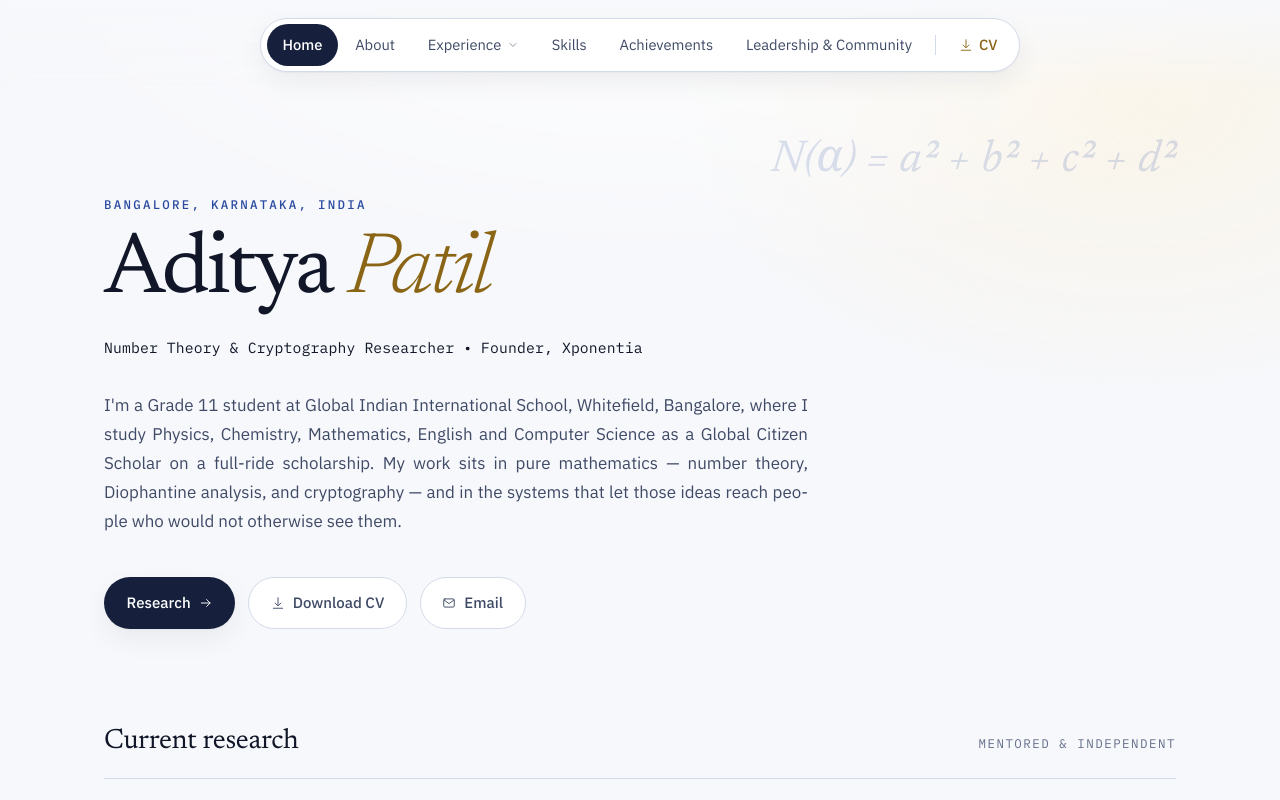
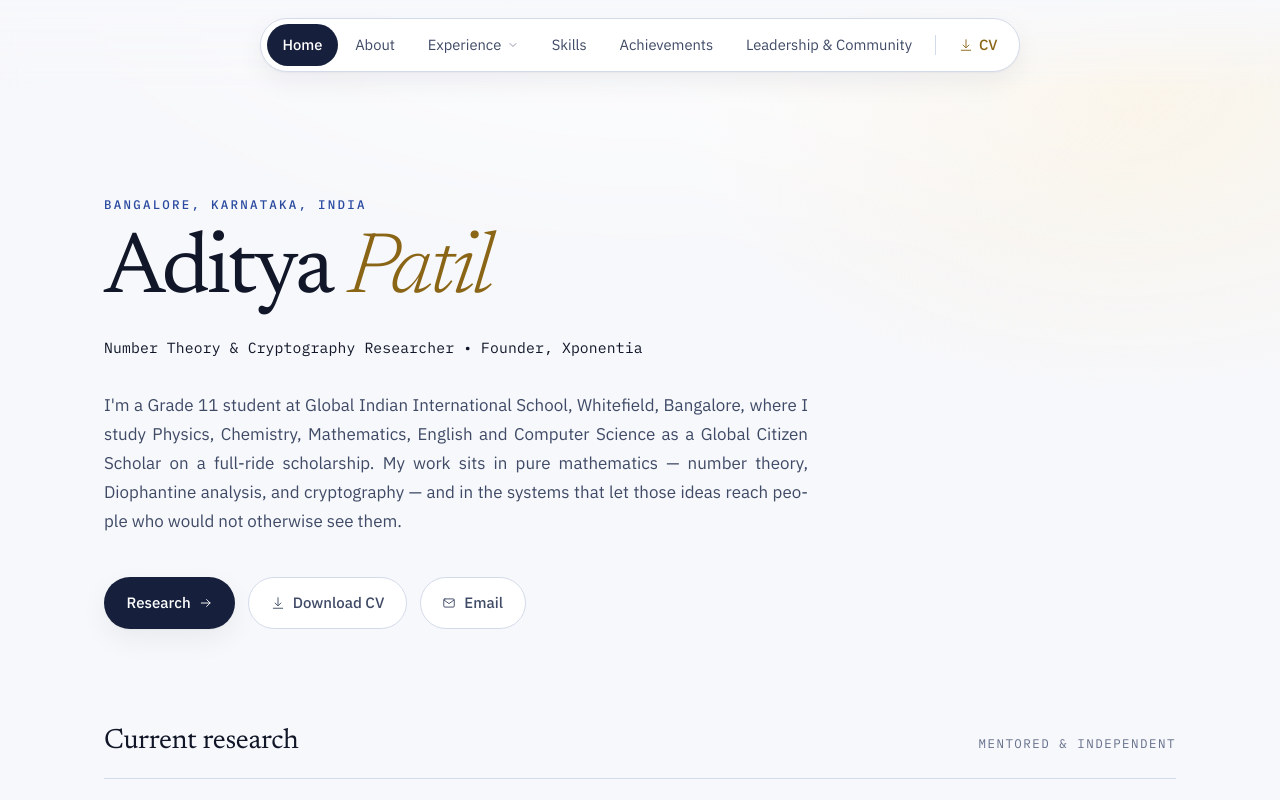
Before and after one commit to prasanaseyon/Adtiya---Portfolio, a React (Vite) app: page / in a window 1280 px wide. Shown: the top 800 px of the page. Built offline with nearby package versions, Linux system fonts and the light colour scheme.

Commit message:
Update pages.jsx

```diff
--- a/src/pages.jsx
+++ b/src/pages.jsx
@@ -21,7 +21,7 @@ export function Home() {
   return (
     <Page>
       <section className="hero">
-        <span className="hero-mark" aria-hidden="true">N(α) = a² + b² + c² + d²</span>
+
 
         <Eyebrow>{PROFILE.location}</Eyebrow>
         <h1 className="hero-name">
```
